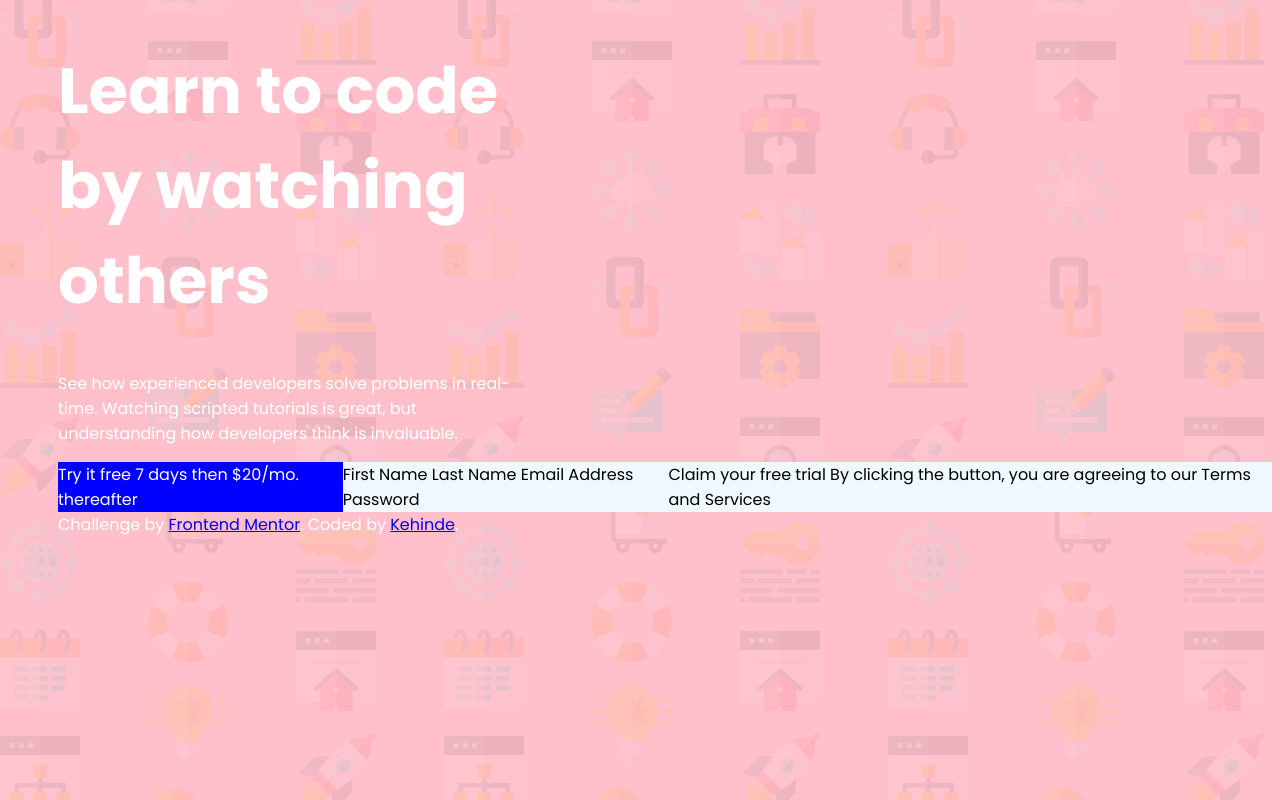
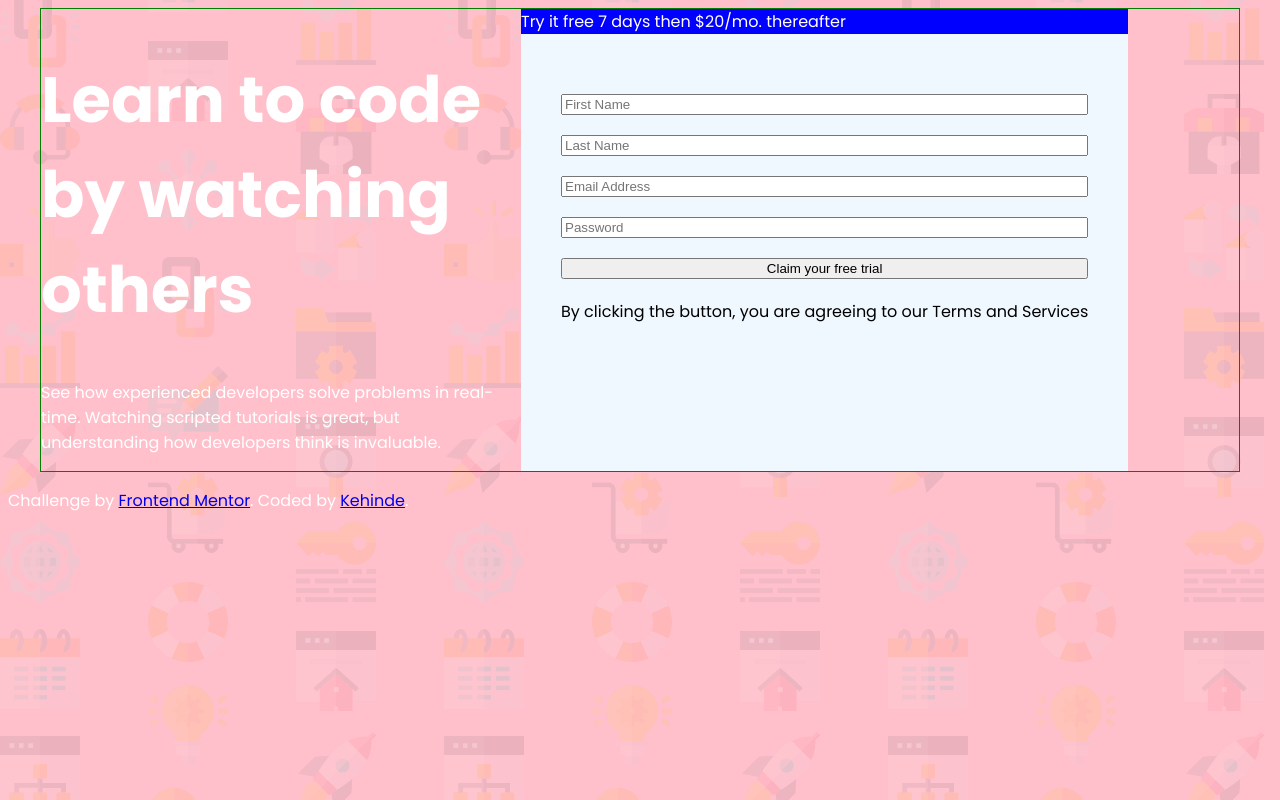
Before and after one commit to kennsawyerr/intro-component-with-signup-form-master, a plain HTML site: page index.html in a window 1280 px wide. Drawn offline with Linux system fonts and the light colour scheme.

Commit message:
modified:   index.html 	deleted:    style-guide.md 	modified:   style.css

```diff
--- a/index.html
+++ b/index.html
@@ -13,11 +13,14 @@
   <link rel="stylesheet" href="style.css">
 </head>
 <body>
+  <div class="container">
+  <div class="hero">
 
  <h1>Learn to code by watching others </h1>
 
   <p>See how experienced developers solve problems in real-time. Watching scripted tutorials is great,
     but understanding how developers think is invaluable. </p>
+    </div>
 
     <div class="form-section">
 
@@ -25,17 +28,35 @@
  </div>
 
 <form action="">
-  First Name
-  Last Name
-  Email Address
-  Password
+
+
+
+  <input type="text" placeholder="First Name">
+
+
+  <input type="text" placeholder="Last Name">
+
+
+  <input type="email" placeholder="Email Address">
+
+
+  <input type="text" placeholder="Password">
+
+
+
+
+  <button> Claim your free trial
+
+  </button>
+  By clicking the button, you are agreeing to our Terms and Services
 </form>
 
-  Claim your free trial
 
-  By clicking the button, you are agreeing to our Terms and Services
 
   </div>
+  </div>
+
+
 
   <footer>
     <p class="attribution">
--- a/style.css
+++ b/style.css
@@ -2,6 +2,10 @@
 @import url('https://fonts.googleapis.com/css2?family=Poppins:ital,wght@0,100;0,200;0,300;0,400;0,500;0,600;0,700;0,800;0,900;1,100;1,200;1,300;1,400;1,500;1,600;1,700;1,800;1,900&display=swap')
 ;
 
+
+*, *::after, *::before{
+    box-sizing: border-box;
+}
 :root{
 
 /* ### Primary */
@@ -22,11 +26,24 @@
 }
 
 body{
-    padding-left: 50px;
+
     background-image: url(images/bg-intro-desktop.png);
     background-color: pink;
     font-family: "Poppins", sans-serif;
 }
+
+.flex-2{
+    display: flex;
+}
+
+.container{
+    display: flex;
+    border: 1px solid green;
+    width: 100%;
+    max-width: 1200px;
+    margin: 0 auto;
+    }
+
 
 .days{
     background-color: blue;
@@ -34,9 +51,12 @@ body{
     width: auto;
 }
 
+
+ form{
+    padding: 20px ;
+    margin: 20px;
+ }
 .form-section{
-    display: flex;
-    float: right;
     background-color:  aliceblue;
 }
 
@@ -45,6 +65,11 @@ p{
     color: white;
 }
 
+label, input , button{
+    display: block;
+    width: 100%;
+    margin: 20px 0;
+    }
 
 h1{
     font-size: 4rem;
```
Also changed, not shown: 1 other file.
